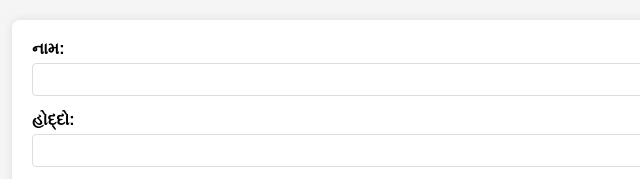
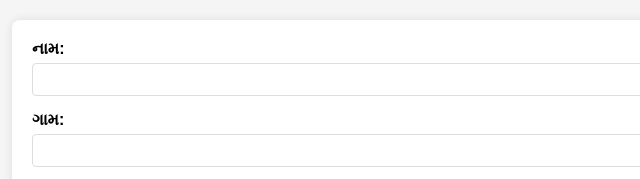
Before and after one commit to codehunter8500/sastra-pooja, a plain HTML site: page index.html in a window 1280 px wide. Shown: the top 179 px of the page, 208-848 px from the left. Drawn offline with Linux system fonts and the light colour scheme.

Commit message:
Update index.html

```diff
--- a/index.html
+++ b/index.html
@@ -76,7 +76,7 @@
                 <input type="text" id="name" name="name" required>
             </div>
             <div class="form-group">
-                <label for="designation">હોદ્દો:</label>
+                <label for="designation">ગામ:</label>
                 <input type="text" id="designation" name="designation" required>
             </div>
             <div class="form-group">
@@ -198,4 +198,5 @@
 });
     </script>
 </body>
+
 </html>
```
